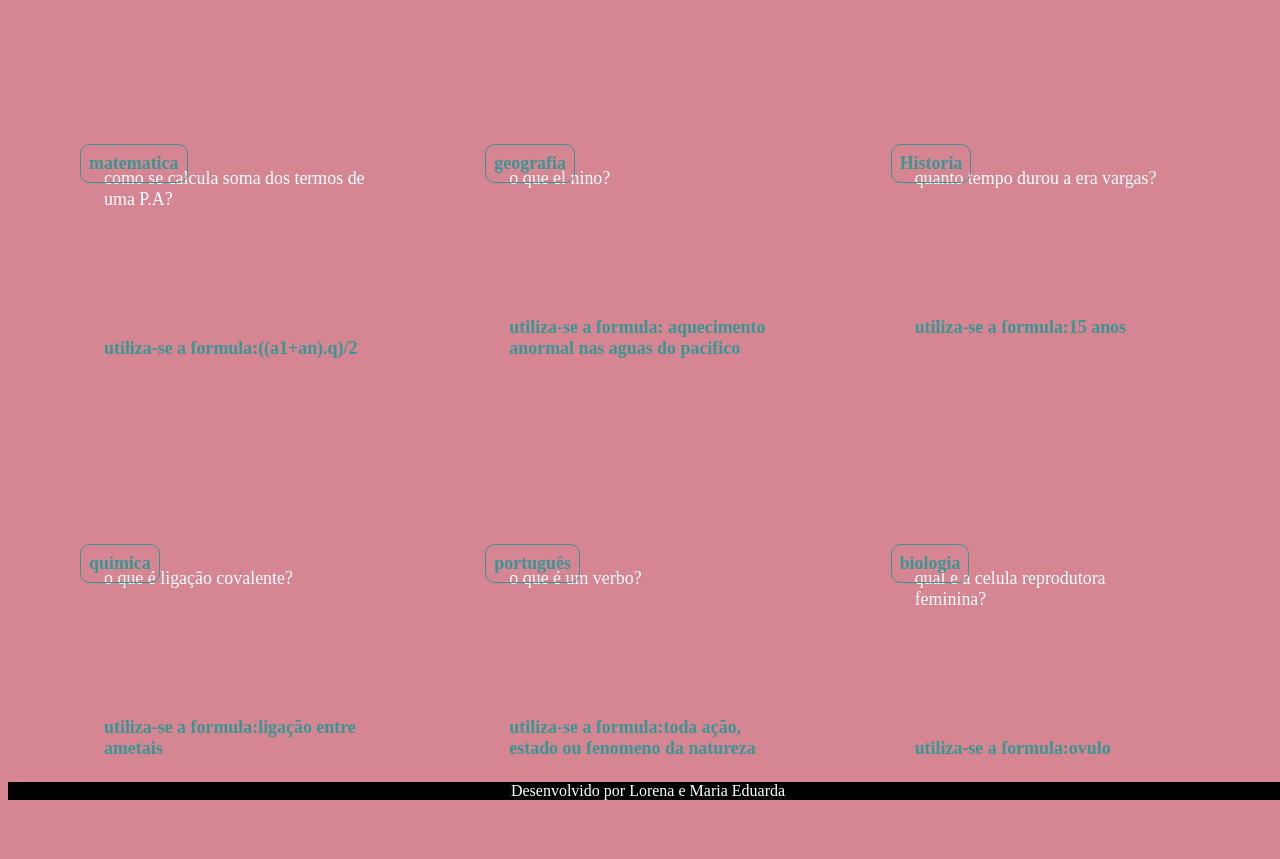
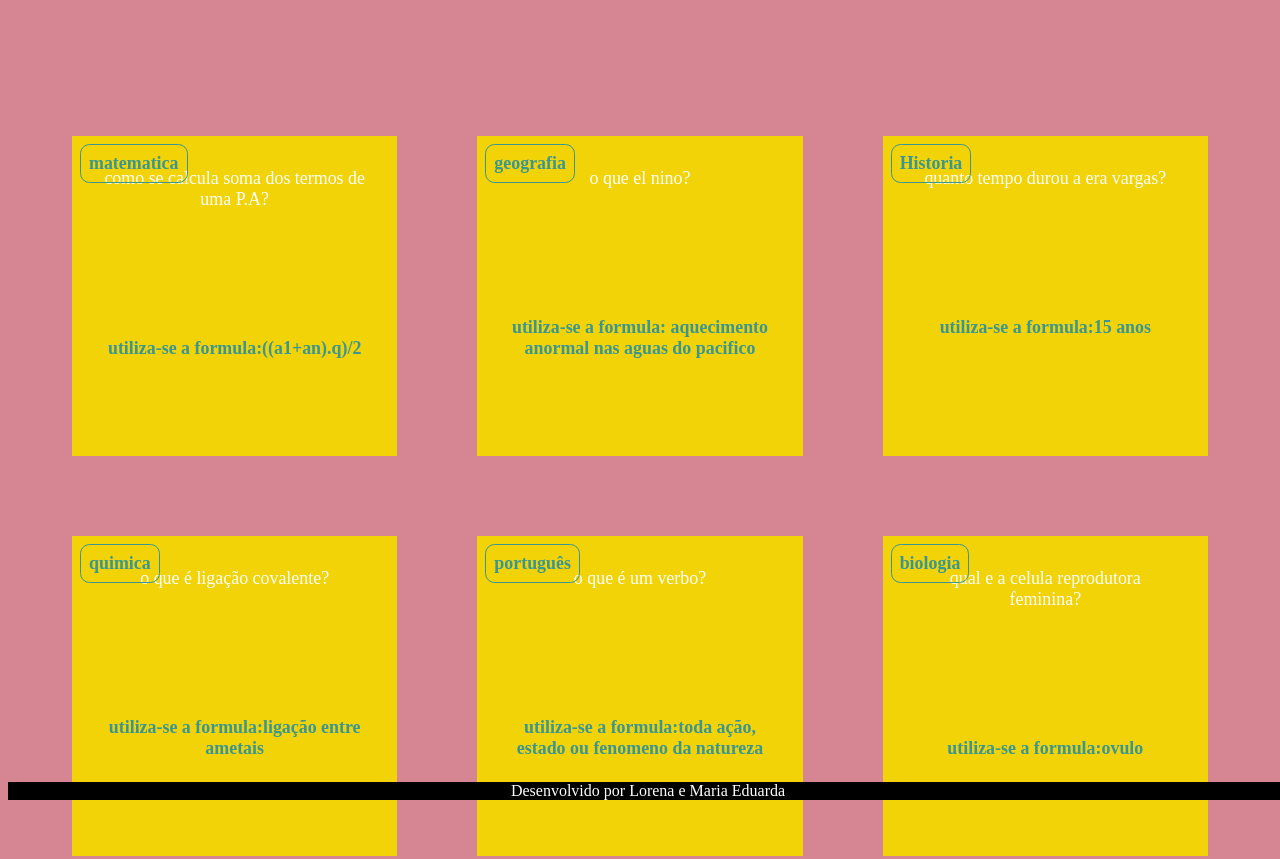
Before and after one commit to loremello/projeto3tri, a plain HTML site: page index.html in a window 1280 px wide. Shown: the top 859 px of the page. Drawn offline with Linux system fonts and the light colour scheme.

Commit message:
eu vou matar

```diff
--- a/style.css
+++ b/style.css
@@ -34,7 +34,7 @@ footer{
     margin: 1rem;
 }
 
-.contudo-cartao{
+.conteudo-cartao{
     background-color: var(--cartão-frente);
     text-align: center;
     height: 100%;
```
